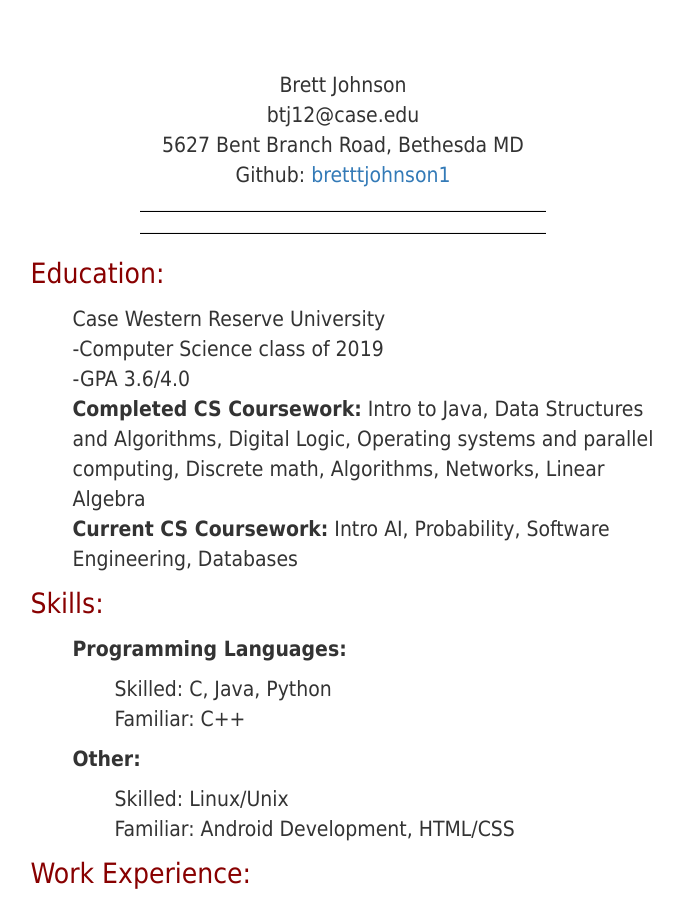
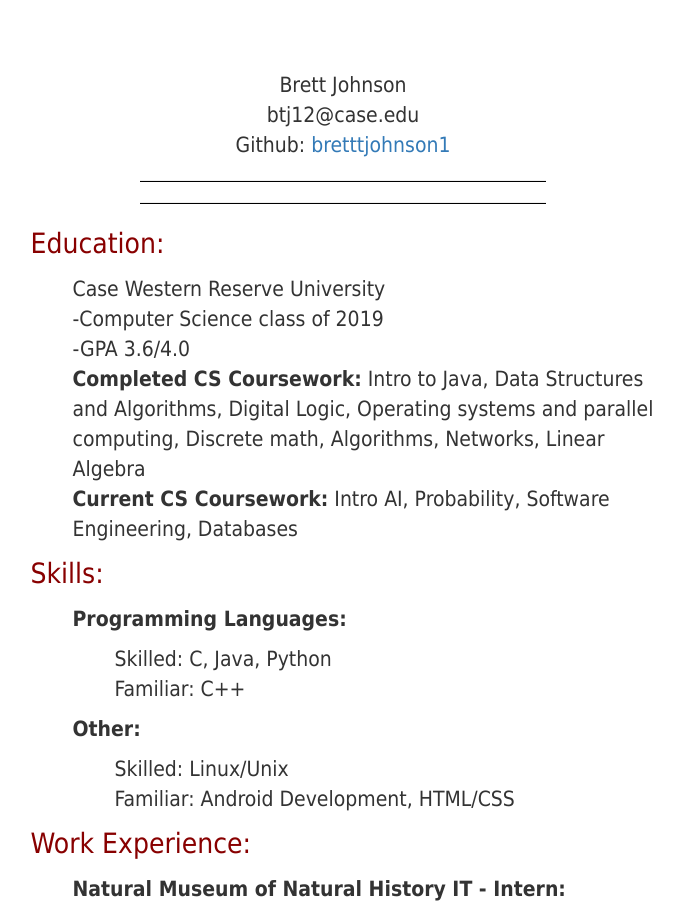
Before and after one commit to bretttjohnson1/bretttjohnson1.github.io, a plain HTML site: page index.html in a window 1280 px wide. Shown: the top 904 px of the page, without its empty margins (297-980 px from the left). Drawn offline with nearby package versions, Linux system fonts and the light colour scheme.

Commit message:
Update index.html

```diff
--- a/index.html
+++ b/index.html
@@ -21,7 +21,6 @@
             <p class="text-center">
                Brett Johnson<br>
                btj12@case.edu<br>
-               5627 Bent Branch Road, Bethesda MD<br>
                Github: <a href="https://github.com/bretttjohnson1">bretttjohnson1</a><br>
             </p>
             <hr><hr>
```
